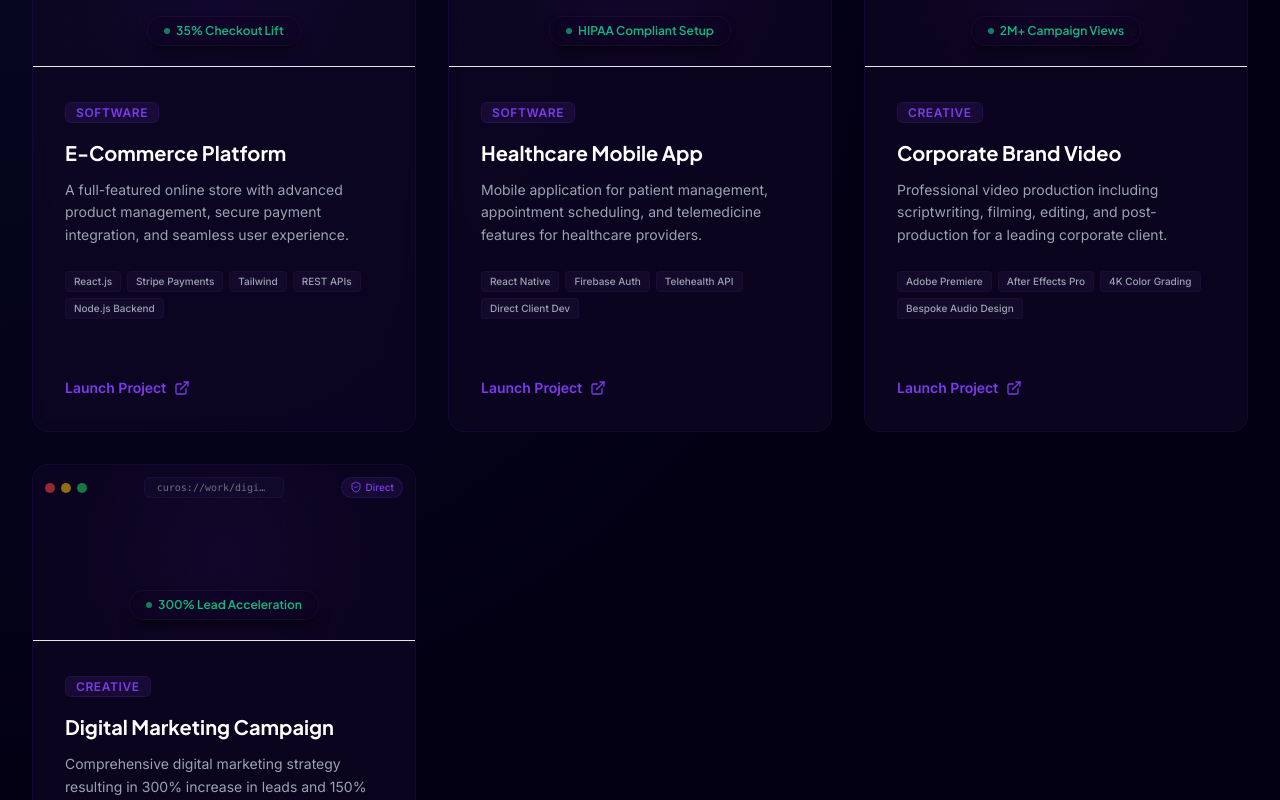
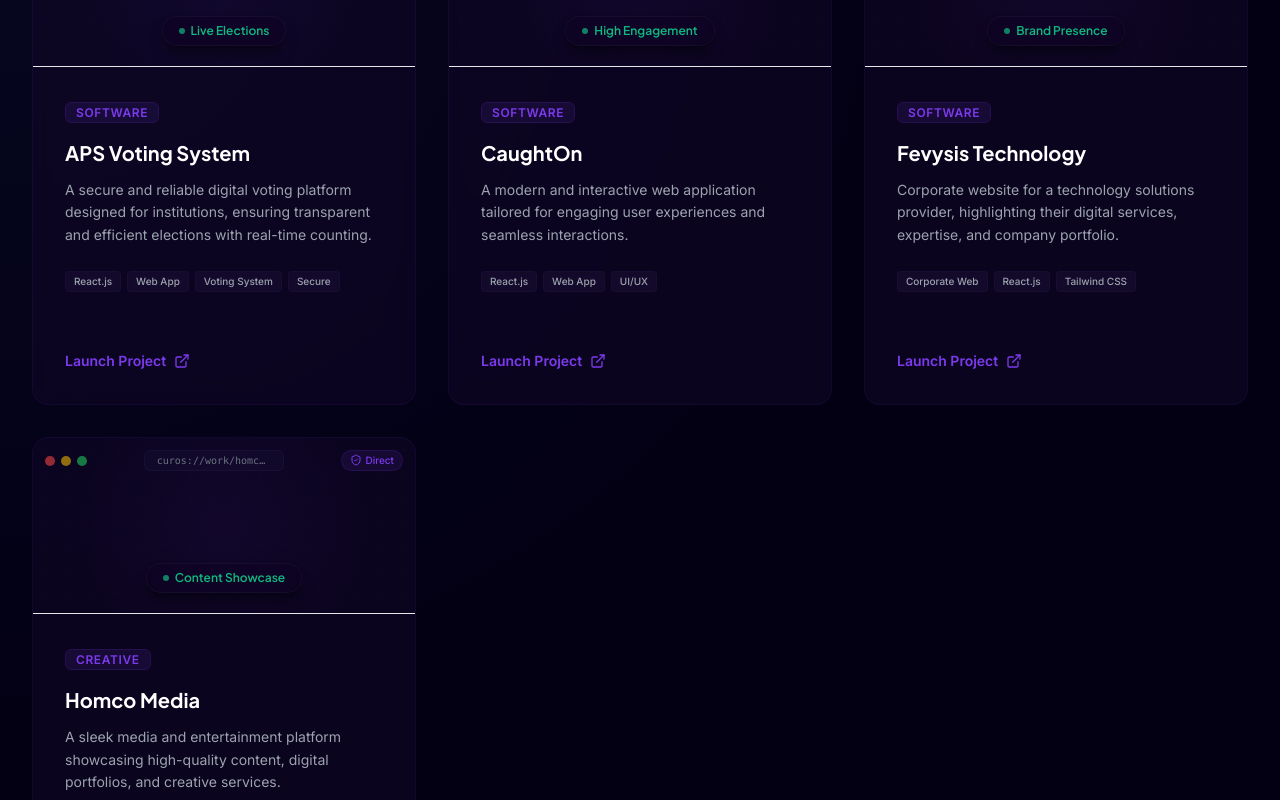
Before and after one commit to Abhishek30kush/curosweb, a React (Vite) app: page /portfolio in a window 1280 px wide. Shown: the part 1520-2320 px from the top of the page. Built offline with nearby package versions, Linux system fonts and the light colour scheme; no server answers.

Commit message:
Add featured projects and update pages

```diff
--- a/src/pages/About.jsx
+++ b/src/pages/About.jsx
@@ -1,5 +1,5 @@
 import { motion } from 'framer-motion'
-import { Target, Eye, Lightbulb, Award, Users, Globe, TrendingUp, CheckCircle, Sparkles } from 'lucide-react'
+import { Target, Eye, Lightbulb, Users, TrendingUp, CheckCircle, Sparkles } from 'lucide-react'
 import { Link } from 'react-router-dom'
 import PageHeader from '../components/PageHeader'
 import AnimatedSection from '../components/AnimatedSection'
--- a/src/pages/AdminPortal.jsx
+++ b/src/pages/AdminPortal.jsx
@@ -1,7 +1,7 @@
 import { useState, useEffect } from 'react'
 import { useNavigate } from 'react-router-dom'
 import { motion } from 'framer-motion'
-import { List, MessageSquare, LogOut, CheckCircle, Clock, AlertCircle, RefreshCw, BarChart2, ShieldAlert } from 'lucide-react'
+import { List, MessageSquare, LogOut, Clock, BarChart2, ShieldAlert } from 'lucide-react'
 import { auth, db } from '../firebase'
 import { collection, query, onSnapshot, doc, updateDoc } from 'firebase/firestore'
 import { onAuthStateChanged, signOut } from 'firebase/auth'
--- a/src/pages/ClientPortal.jsx
+++ b/src/pages/ClientPortal.jsx
@@ -1,7 +1,7 @@
 import { useState, useEffect } from 'react'
 import { useNavigate } from 'react-router-dom'
 import { motion, AnimatePresence } from 'framer-motion'
-import { Plus, List, MessageSquare, LogOut, CheckCircle, Clock, AlertCircle, Sparkles, Send } from 'lucide-react'
+import { Plus, List, MessageSquare, LogOut, CheckCircle, Clock, AlertCircle, Sparkles } from 'lucide-react'
 import { auth, db } from '../firebase'
 import { collection, addDoc, query, where, onSnapshot, serverTimestamp } from 'firebase/firestore'
 import { onAuthStateChanged, signOut } from 'firebase/auth'
--- a/src/pages/Contact.jsx
+++ b/src/pages/Contact.jsx
@@ -1,5 +1,5 @@
 import { motion } from 'framer-motion'
-import { Mail, Phone, MapPin, MessageCircle, Send, Clock, Zap, ExternalLink } from 'lucide-react'
+import { Mail, MapPin, MessageCircle, Clock, Zap, ExternalLink } from 'lucide-react'
 import PageHeader from '../components/PageHeader'
 import ContactForm from '../components/ContactForm'
 import AnimatedSection from '../components/AnimatedSection'
--- a/src/pages/Home.jsx
+++ b/src/pages/Home.jsx
@@ -1,6 +1,6 @@
 import { Link } from 'react-router-dom'
 import { motion } from 'framer-motion'
-import { ArrowRight, Globe, Smartphone, Video, TrendingUp, GraduationCap, CheckCircle, Zap, Clock, Award, Users, ShieldCheck, XCircle, Code2, HeartHandshake } from 'lucide-react'
+import { ArrowRight, Globe, Smartphone, Video, TrendingUp, GraduationCap, CheckCircle, Zap, Clock, Award, Users, ShieldCheck, XCircle } from 'lucide-react'
 import SectionTitle from '../components/SectionTitle'
 import ServiceCard from '../components/ServiceCard'
 import AnimatedSection from '../components/AnimatedSection'
--- a/src/pages/Portfolio.jsx
+++ b/src/pages/Portfolio.jsx
@@ -32,36 +32,40 @@ const projects = [
     metric: 'Launch Phase Q3'
   },
   {
-    title: 'E-Commerce Platform',
-    description: 'A full-featured online store with advanced product management, secure payment integration, and seamless user experience.',
+    title: 'APS Voting System',
+    description: 'A secure and reliable digital voting platform designed for institutions, ensuring transparent and efficient elections with real-time counting.',
     category: 'Software',
-    tags: ['React.js', 'Stripe Payments', 'Tailwind', 'REST APIs', 'Node.js Backend'],
+    tags: ['React.js', 'Web App', 'Voting System', 'Secure'],
+    link: 'https://aps-voting.vercel.app',
     comingSoon: false,
-    metric: '35% Checkout Lift'
+    metric: 'Live Elections'
   },
   {
-    title: 'Healthcare Mobile App',
-    description: 'Mobile application for patient management, appointment scheduling, and telemedicine features for healthcare providers.',
+    title: 'CaughtOn',
+    description: 'A modern and interactive web application tailored for engaging user experiences and seamless interactions.',
     category: 'Software',
-    tags: ['React Native', 'Firebase Auth', 'Telehealth API', 'Direct Client Dev'],
+    tags: ['React.js', 'Web App', 'UI/UX'],
+    link: 'https://caughton.vercel.app',
     comingSoon: false,
-    metric: 'HIPAA Compliant Setup'
+    metric: 'High Engagement'
   },
   {
-    title: 'Corporate Brand Video',
-    description: 'Professional video production including scriptwriting, filming, editing, and post-production for a leading corporate client.',
-    category: 'Creative',
-    tags: ['Adobe Premiere', 'After Effects Pro', '4K Color Grading', 'Bespoke Audio Design'],
+    title: 'Fevysis Technology',
+    description: 'Corporate website for a technology solutions provider, highlighting their digital services, expertise, and company portfolio.',
+    category: 'Software',
+    tags: ['Corporate Web', 'React.js', 'Tailwind CSS'],
+    link: 'https://fevysis-technology.vercel.app',
     comingSoon: false,
-    metric: '2M+ Campaign Views'
+    metric: 'Brand Presence'
   },
   {
-    title: 'Digital Marketing Campaign',
-    description: 'Comprehensive digital marketing strategy resulting in 300% increase in leads and 150% ROI for a B2B client.',
+    title: 'Homco Media',
+    description: 'A sleek media and entertainment platform showcasing high-quality content, digital portfolios, and creative services.',
     category: 'Creative',
-    tags: ['Google Ads SDK', 'Advanced SEO Tactics', 'Facebook Analytics', 'Conversion Rate Optimization'],
+    tags: ['Media', 'Portfolio', 'Creative Agency'],
+    link: 'https://homco-media.vercel.app',
     comingSoon: false,
-    metric: '300% Lead Acceleration'
+    metric: 'Content Showcase'
   },
 ]
 
```
Also changed, not shown: eslint.config.js (added, +35 -0 lines).
